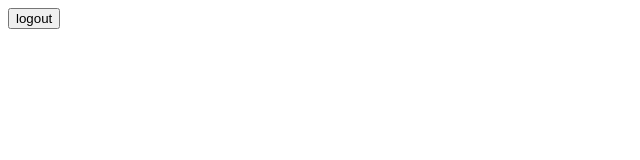
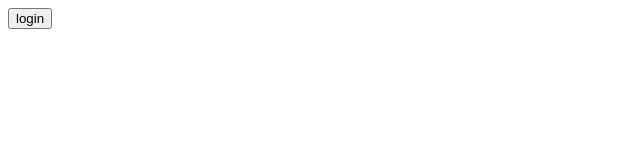
Before and after one commit to sovon-halder/learn-react, a React (Vite) app: page / in a window 1280 px wide. Shown: the top 160 px of the page, without its empty margins (0-640 px from the left). Built offline with nearby package versions, Linux system fonts and the light colour scheme.

Commit message:
ternary operators

```diff
--- a/src/App.jsx
+++ b/src/App.jsx
@@ -9,14 +9,14 @@ import Footer from './component/Footer';
 
 const App = () => {
 
-  const loginbutton= false;
+  const loginbutton= true;
 
 return(
 
 <div>
 
   {
-  loginbutton == true?
+  loginbutton?
     <button>login</button>
     :<button>logout</button>
 }
```
